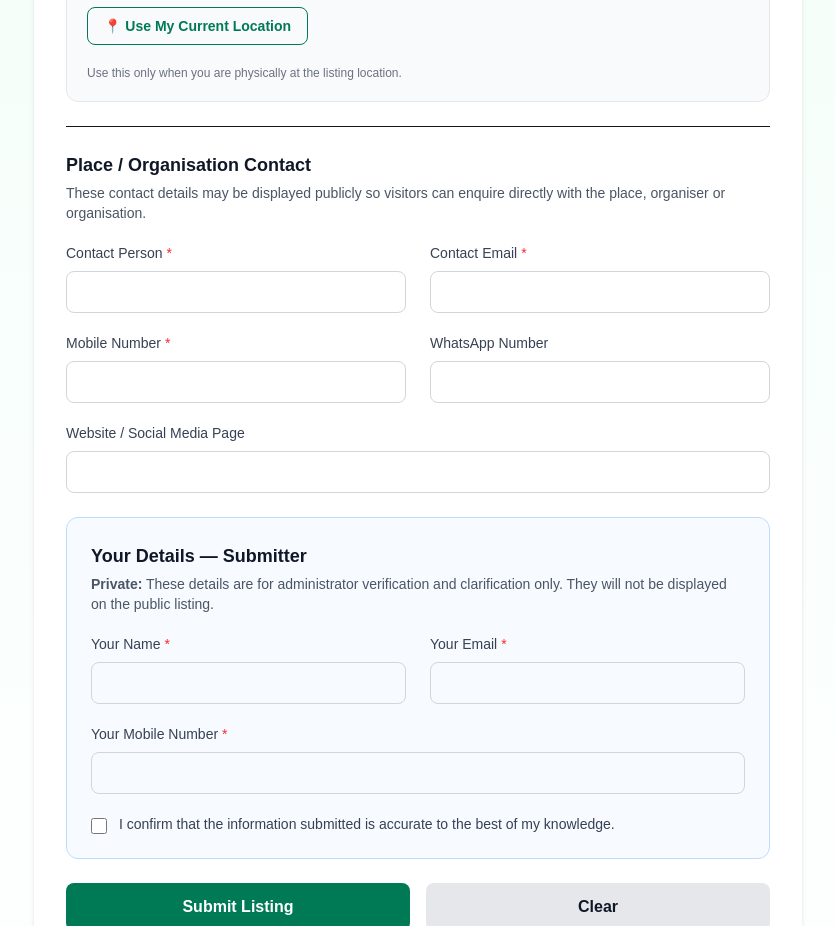
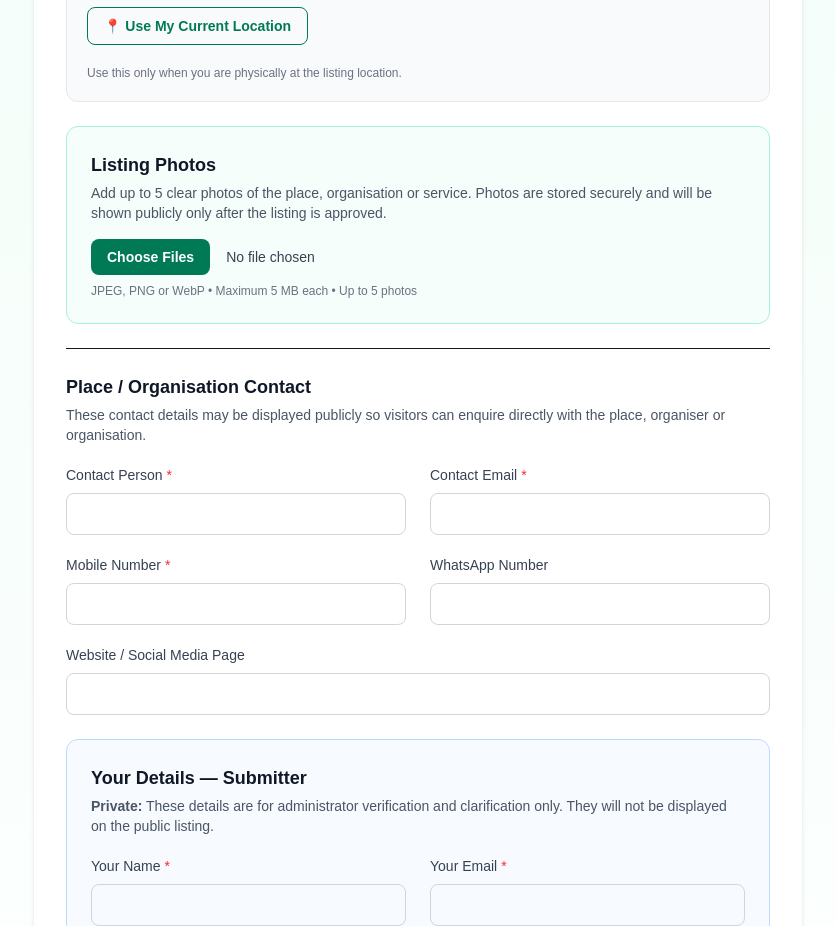
Before and after one commit to contactvallalarjeevakarunyam/vallalarjeevakarunyam-v2, a Next.js app: page /submit in a window 1280 px wide. Shown: the part 1340-2266 px from the top of the page, without its empty margins (222-1057 px from the left). Built offline with nearby package versions, Linux system fonts and the light colour scheme; no server answers; the database is empty.

Commit message:
Add photo upload to public listing submission form

```diff
--- a/src/components/forms/ListingForm.tsx
+++ b/src/components/forms/ListingForm.tsx
@@ -21,6 +21,9 @@ const serviceTypes = [
   { value: 'community_social_service', label: 'Community / Social Service' }, { value: 'other', label: 'Other' },
 ]
 const countries = [{ value: 'india', label: 'India' }]
+const MAX_PHOTOS = 5
+const MAX_PHOTO_SIZE = 5 * 1024 * 1024
+const ACCEPTED_PHOTO_TYPES = 'image/jpeg,image/png,image/webp'
 
 type FormState = { listingType:string; serviceType:string; name:string; description:string; country:string; taluk:string; panchayat:string; village:string; timing:string; googleMapsUrl:string; latitude:string; longitude:string; contactPerson:string; mobileNumber:string; whatsapp:string; email:string; website:string; submitterName:string; submitterEmail:string; submitterPhone:string; submitterDeclaration:boolean }
 type LocationState = { state_id:number|null; district_id:number|null }
@@ -30,6 +33,7 @@ const initialLocation: LocationState = { state_id:null, district_id:null }
 export default function ListingForm() {
   const [formData,setFormData]=useState<FormState>(initialFormData)
   const [location,setLocation]=useState<LocationState>(initialLocation)
+  const [photos,setPhotos]=useState<File[]>([])
   const [errors,setErrors]=useState<Record<string,string>>({})
   const [loading,setLoading]=useState(false)
   const [successMessage,setSuccessMessage]=useState('')
@@ -42,7 +46,16 @@ export default function ListingForm() {
     if(errors[name]) setErrors(prev=>({...prev,[name]:''}))
   }
   const handleLocationChange=(value:LocationState)=>{setLocation(value);setErrors(prev=>({...prev,state_id:'',district_id:''}))}
-  const handleReset=()=>{setFormData(initialFormData);setLocation(initialLocation);setErrors({});setSuccessMessage('');setErrorMessage('')}
+  const handlePhotoChange=(e:React.ChangeEvent<HTMLInputElement>)=>{
+    setErrorMessage('')
+    const selected=Array.from(e.target.files||[])
+    if(selected.length>MAX_PHOTOS){setErrorMessage(`You can upload up to ${MAX_PHOTOS} photos.`);return}
+    const invalid=selected.find(file=>!['image/jpeg','image/png','image/webp'].includes(file.type)||file.size>MAX_PHOTO_SIZE)
+    if(invalid){setErrorMessage('Each photo must be JPEG, PNG or WebP and no larger than 5 MB.');return}
+    setPhotos(selected)
+  }
+  const removePhoto=(index:number)=>setPhotos(prev=>prev.filter((_,i)=>i!==index))
+  const handleReset=()=>{setFormData(initialFormData);setLocation(initialLocation);setPhotos([]);setErrors({});setSuccessMessage('');setErrorMessage('')}
   const useCurrentLocation=()=>{setErrorMessage('');if(!navigator.geolocation){setErrorMessage('Location access is not supported by this browser.');return}navigator.geolocation.getCurrentPosition(({coords})=>setFormData(prev=>({...prev,latitude:coords.latitude.toFixed(6),longitude:coords.longitude.toFixed(6)})),()=>setErrorMessage('Unable to access your location. You can enter the coordinates manually or leave them blank.'),{enableHighAccuracy:true,timeout:10000})}
 
   const handleSubmit=async(e:React.FormEvent<HTMLFormElement>)=>{
@@ -50,15 +63,19 @@ export default function ListingForm() {
     try{
       const validatedData:ListingFormData=listingFormSchema.parse({...formData,state_id:location.state_id,district_id:location.district_id})
       setLoading(true)
+      const requestBody=new FormData()
+      requestBody.append('payload',JSON.stringify(validatedData))
+      photos.forEach(photo=>requestBody.append('photos',photo))
       const response=await fetch('/api/listings',{
         method:'POST',
-        headers:{'Content-Type':'application/json'},
-        body:JSON.stringify(validatedData),
+        body:requestBody,
       })
       const result=await response.json().catch(()=>({}))
       if(!response.ok) throw new Error(result?.error||'Unable to submit the listing.')
-      setSuccessMessage('Listing submitted successfully! It is now pending admin review.')
-      setFormData(initialFormData);setLocation(initialLocation)
+      const uploaded=result?.uploadedPhotoCount||0
+      const failed=result?.photoErrors?.length||0
+      setSuccessMessage(failed?`Listing submitted successfully with ${uploaded} photo${uploaded===1?'':'s'}. ${failed} photo${failed===1?'':'s'} could not be uploaded; an admin can add them later.`:'Listing submitted successfully! It is now pending admin review.')
+      setFormData(initialFormData);setLocation(initialLocation);setPhotos([])
     }catch(error){if(error instanceof ZodError){const fieldErrors:Record<string,string>={};error.issues.forEach(issue=>{const path=issue.path[0]?.toString();if(path)fieldErrors[path]=issue.message});setErrors(fieldErrors)}else{console.error('Listing submission error:',error);setErrorMessage(error instanceof Error?error.message:'Unable to submit the listing. Please try again.')}}finally{setLoading(false)}
   }
 
@@ -75,6 +92,8 @@ export default function ListingForm() {
     <FormField label={formData.listingType==='community_service'?'Activity Timing / Schedule':formData.listingType==='education'?'Class / Office Timing':'Timing / Schedule'} name="timing" type="textarea" value={formData.timing} onChange={handleChange} error={errors.timing} required rows={3}/>
     <div className="bg-gray-50 border border-gray-200 rounded-xl p-5 space-y-5"><div><h3 className="font-semibold text-gray-900">Map Location</h3><p className="text-sm text-gray-600 mt-1">Google Maps link is useful for directions. Coordinates allow the listing to appear on our combined map.</p></div><FormField label="Google Maps URL" name="googleMapsUrl" type="url" value={formData.googleMapsUrl} onChange={handleChange} error={errors.googleMapsUrl}/><div className="grid grid-cols-1 md:grid-cols-2 gap-6"><FormField label="Latitude" name="latitude" type="number" value={formData.latitude} onChange={handleChange} error={errors.latitude}/><FormField label="Longitude" name="longitude" type="number" value={formData.longitude} onChange={handleChange} error={errors.longitude}/></div><button type="button" onClick={useCurrentLocation} className="inline-flex px-4 py-2 border border-emerald-700 text-emerald-700 text-sm font-semibold rounded-lg hover:bg-emerald-50">📍 Use My Current Location</button><p className="text-xs text-gray-500">Use this only when you are physically at the listing location.</p></div>
 
+    <div className="border border-emerald-200 bg-emerald-50/50 rounded-xl p-5 md:p-6"><h3 className="text-lg font-semibold text-gray-900">Listing Photos</h3><p className="text-sm text-gray-600 mt-1 mb-4">Add up to 5 clear photos of the place, organisation or service. Photos are stored securely and will be shown publicly only after the listing is approved.</p><input type="file" accept={ACCEPTED_PHOTO_TYPES} multiple onChange={handlePhotoChange} disabled={loading} className="block w-full text-sm text-gray-700 file:mr-4 file:rounded-lg file:border-0 file:bg-emerald-700 file:px-4 file:py-2 file:font-semibold file:text-white hover:file:bg-emerald-800 disabled:opacity-50"/><p className="mt-2 text-xs text-gray-500">JPEG, PNG or WebP • Maximum 5 MB each • Up to 5 photos</p>{photos.length>0&&<div className="mt-4 grid grid-cols-2 sm:grid-cols-3 gap-3">{photos.map((photo,index)=><div key={`${photo.name}-${index}`} className="relative rounded-lg border border-gray-200 bg-white p-2"><img src={URL.createObjectURL(photo)} alt={photo.name} className="h-28 w-full object-cover rounded"/><button type="button" onClick={()=>removePhoto(index)} disabled={loading} className="absolute right-1 top-1 rounded-full bg-red-600 px-2 py-1 text-xs font-bold text-white shadow">Remove</button><p className="mt-1 truncate text-xs text-gray-600">{photo.name}</p></div>)}</div>}</div>
+
     <div className="border-t pt-6"><h3 className="text-lg font-semibold text-gray-900">Place / Organisation Contact</h3><p className="text-sm text-gray-600 mt-1 mb-5">These contact details may be displayed publicly so visitors can enquire directly with the place, organiser or organisation.</p><div className="grid grid-cols-1 md:grid-cols-2 gap-6"><FormField label="Contact Person" name="contactPerson" type="text" value={formData.contactPerson} onChange={handleChange} error={errors.contactPerson} required/><FormField label="Contact Email" name="email" type="email" value={formData.email} onChange={handleChange} error={errors.email} required/></div><div className="grid grid-cols-1 md:grid-cols-2 gap-6"><FormField label="Mobile Number" name="mobileNumber" type="tel" value={formData.mobileNumber} onChange={handleChange} error={errors.mobileNumber} required/><FormField label="WhatsApp Number" name="whatsapp" type="tel" value={formData.whatsapp} onChange={handleChange} error={errors.whatsapp}/></div><FormField label="Website / Social Media Page" name="website" type="url" value={formData.website} onChange={handleChange} error={errors.website}/></div>
 
     <div className="border border-blue-200 bg-blue-50/50 rounded-xl p-5 md:p-6"><h3 className="text-lg font-semibold text-gray-900">Your Details — Submitter</h3><p className="text-sm text-gray-600 mt-1 mb-5"><strong>Private:</strong> These details are for administrator verification and clarification only. They will not be displayed on the public listing.</p><div className="grid grid-cols-1 md:grid-cols-2 gap-6"><FormField label="Your Name" name="submitterName" type="text" value={formData.submitterName} onChange={handleChange} error={errors.submitterName} required/><FormField label="Your Email" name="submitterEmail" type="email" value={formData.submitterEmail} onChange={handleChange} error={errors.submitterEmail} required/></div><FormField label="Your Mobile Number" name="submitterPhone" type="tel" value={formData.submitterPhone} onChange={handleChange} error={errors.submitterPhone} required/><label className="flex items-start gap-3 mt-5 cursor-pointer"><input type="checkbox" name="submitterDeclaration" checked={formData.submitterDeclaration} onChange={handleChange} className="mt-1 h-4 w-4 accent-emerald-700"/><span className="text-sm text-gray-700">I confirm that the information submitted is accurate to the best of my knowledge.</span></label>{errors.submitterDeclaration&&<p className="mt-2 text-sm text-red-600">{errors.submitterDeclaration}</p>}</div>
```
